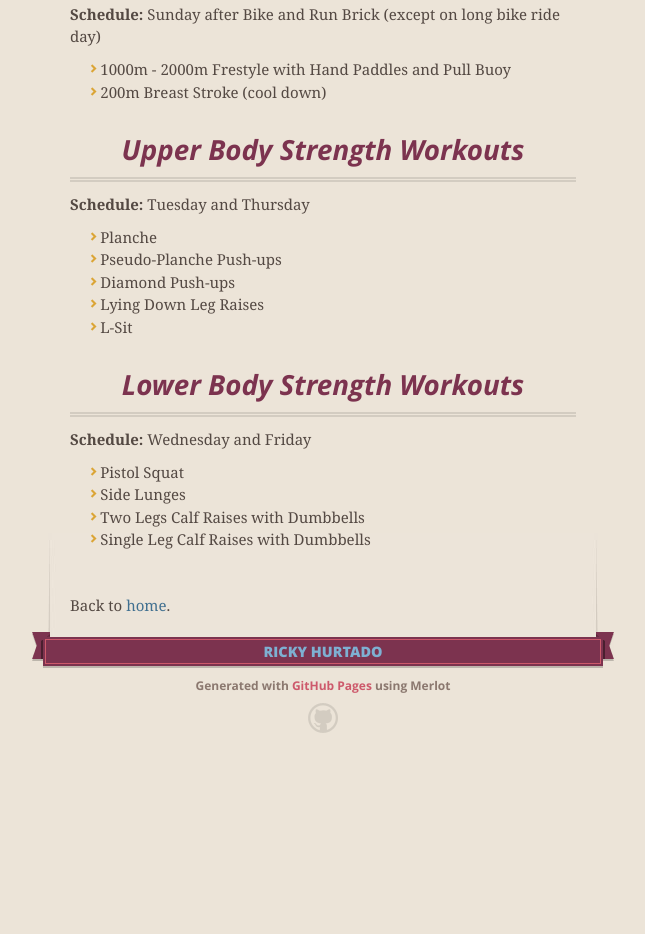
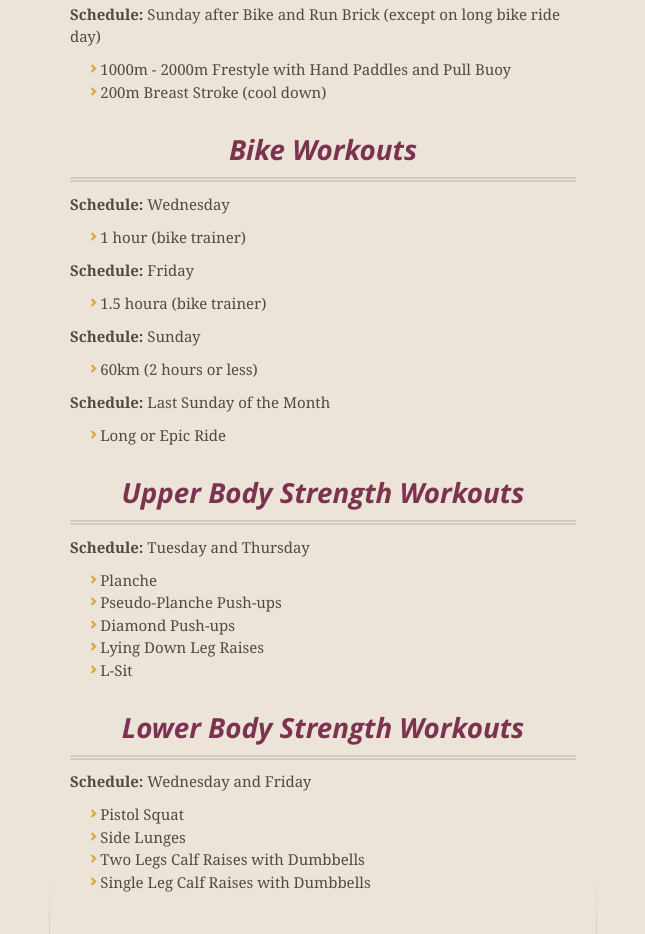
Before and after one commit to rickyhurtado/projects, a plain HTML site: page index.html in a window 1280 px wide. Shown: the part 1095-2029 px from the top of the page, without its empty margins (317-962 px from the left). Before the commit the page ends 1868 px from the top, so only its background shows below. Drawn offline with nearby package versions, Linux system fonts and the light colour scheme.

Commit message:
Update index.html

```diff
--- a/index.html
+++ b/index.html
@@ -87,6 +87,27 @@
           <li>200m Breast Stroke (cool down)</li>
         </ul>
 
+        <h3>Bike Workouts</h3>
+        <p><strong>Schedule:</strong> Wednesday</p>
+        <ul>
+          <li>1 hour (bike trainer)</li>
+        </ul>
+
+        <p><strong>Schedule:</strong> Friday</p>
+        <ul>
+          <li>1.5 houra (bike trainer)</li>
+        </ul>
+
+        <p><strong>Schedule:</strong> Sunday</p>
+        <ul>
+          <li>60km (2 hours or less)</li>
+        </ul>
+
+        <p><strong>Schedule:</strong> Last Sunday of the Month</p>
+        <ul>
+          <li>Long or Epic Ride</li>
+        </ul>
+
         <h3>Upper Body Strength Workouts</h3>
         <p><strong>Schedule:</strong> Tuesday and Thursday</p>
         <ul>
```
